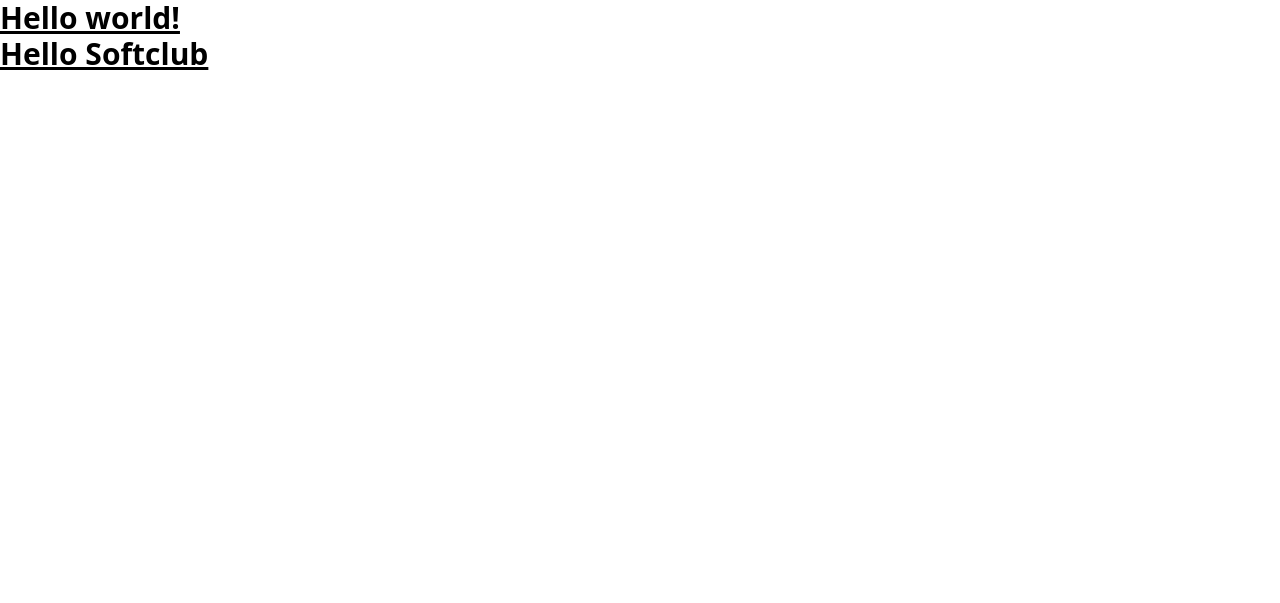
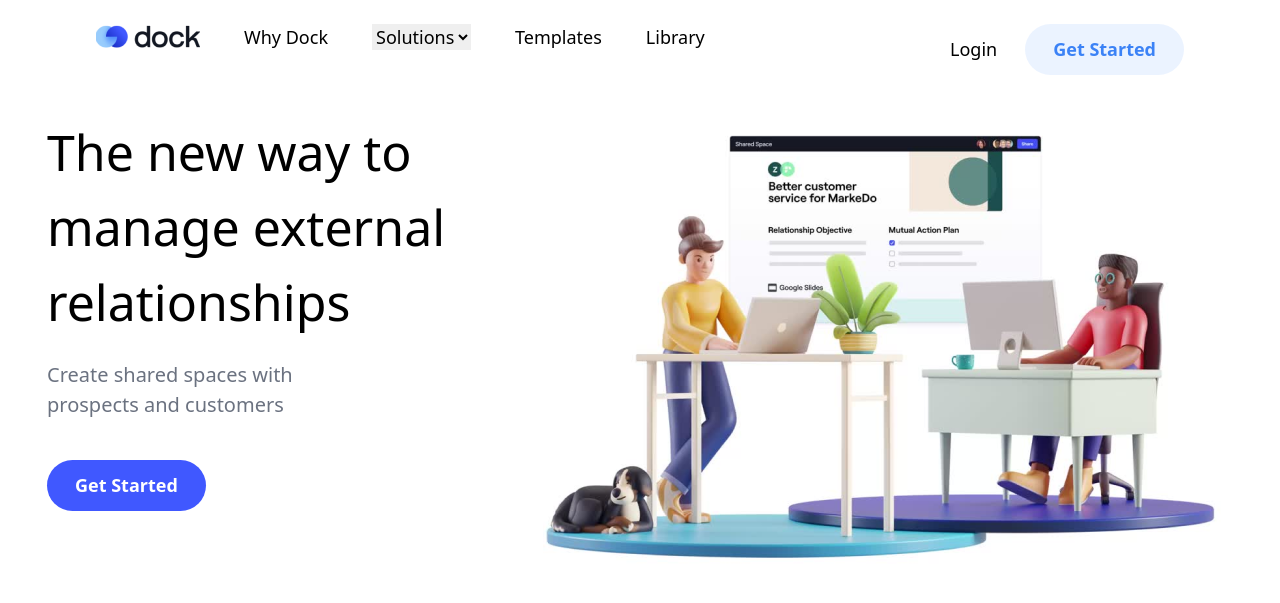
Before and after one commit to CodeByMaks/Git_soft, a website: page src/index.html in a window 1280 px wide. Drawn offline with Linux system fonts and the light colour scheme.

Commit message:
update project v2

```diff
--- a/src/index.html
+++ b/src/index.html
@@ -5,10 +5,47 @@
   <meta name="viewport" content="width=device-width, initial-scale=1.0">
   <link href="./output.css" rel="stylesheet">
 </head>
-<body>
-  <h1 class="text-3xl font-bold underline">
-    Hello world!
-  </h1>
-  <h2 class="text-3xl font-bold underline">Hello Softclub</h2>
+<body class="max-w-screen-2xl m-auto">
+  <header>
+    <div class="flex justify-between w-[85%] m-auto py-6">
+        <div class="flex gap-11">
+            <div>
+                <img src="./img/Rectangle.png" alt="">
+            </div>
+            <navbar>
+                <ul class="flex gap-11 text-[18px]">
+                    <li>Why Dock</li>
+                    <li>
+                        <select name="" id="">
+                            <option value="">Solutions</option>
+                        </select>
+                    </li>
+                    <li>Templates</li>
+                    <li>Library</li>
+                </ul>
+            </navbar>
+        </div>
+
+            <div class="flex gap-3">
+                <button class="py-3 px-4 text-[18px]">Login</button>
+                <button class="py-3 px-7 bg-[#408CFF1A] rounded-full text-[18px] font-bold text-blue-500">Get Started</button>
+            </div>
+    </div>
+
+    <main>
+        <div class="w-90% flex justify-center py-4">
+            <div class="w-[496px] h-[288px]">
+                <h1 class="text-[50px]">The new way to manage external relationships</h1>
+                <p class="text-[20px] text-gray-500 py-5">Create shared spaces with <br> prospects and customers</p>
+                <div>
+                    <button class="py-3 px-7 bg-[#4058FF] rounded-full text-[18px] font-bold text-white my-5">Get Started</button>
+                </div>
+            </div>
+            <div>
+                <img src="./img/Rectangle (1).png" alt="">
+            </div>
+        </div>
+    </main>
+  </header>
 </body>
 </html>
```
Also changed, not shown: src/img/Rectangle (1).png (added), src/img/Rectangle.png (added), src/output.css.
